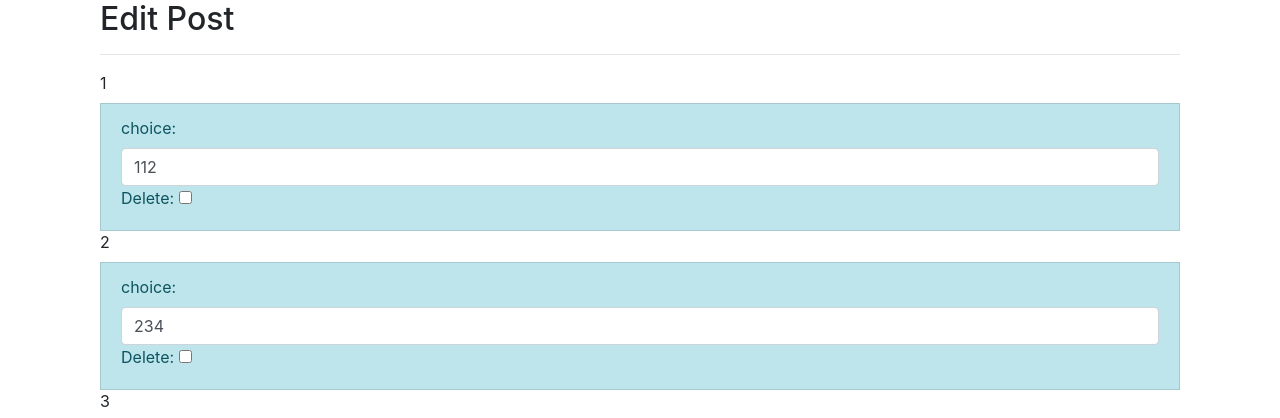
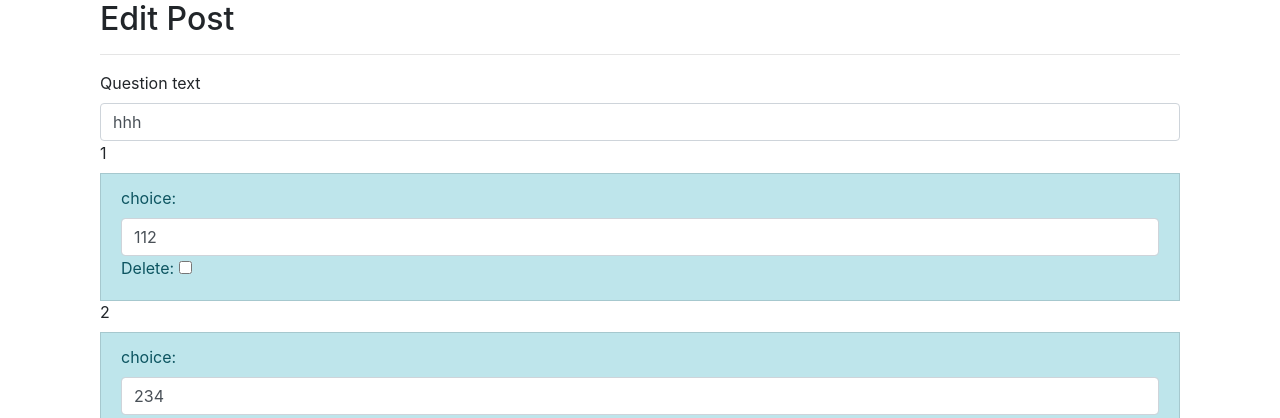
Before and after one commit to lenakotishova/Votalot, a Django app: page /polls/60/edit/ in a window 1280 px wide. Shown: the part 69-487 px from the top of the page. Run offline with Django 4.2, Linux system fonts and the light colour scheme; data comes from the database, SQL or seed files in the repository; both versions use the stored data as it was after the commit; some libraries are stand-ins or nearby versions.

Commit message:
Add Question_text to Update form

```diff
--- a/polls/templates/polls/edit_poll.html
+++ b/polls/templates/polls/edit_poll.html
@@ -10,7 +10,12 @@
     <div class="form-group">
         <form method="POST" action="">
             {% csrf_token %}
+            {% for field in question_form %}
+                <label>{{field.label}}</label>
+                {{ field }}
+            {% endfor %}
             <ul class="list-group">
+
                 {{ formset.management_form }}
                 {% for choice in formset %}
 
--- a/polls/views.py
+++ b/polls/views.py
@@ -75,25 +75,32 @@ def create_polls_form_view(request):
 def edit_poll_view(request, pk):
     question = Question.objects.get(id=pk)
     formset = PollFormSet(instance=question)
+    question_form = QuestionForm(instance=question)
     if request.method == 'POST':
         formset = PollFormSet(request.POST, instance=question)
-        if formset.is_valid():
+        question_form = QuestionForm(request.POST, instance=question)
+
+        if formset.is_valid() and question_form.is_valid():
             listing_instance = formset.save(commit=False)
+            question_text = question_form.save(commit=False)
+            question_text.save()
             for choice_value in listing_instance:
                 choice_value.save()
             return redirect('polls:details', pk=question.pk)
-        return render(request, 'polls/edit_poll.html', {
-                        'formset': formset, })
+        return render(request, 'polls/edit_poll.html', {'question_form': question_form, 'formset': formset})
     else:
 
         formset = PollFormSet(instance=question)
         return render(request, 'polls/edit_poll.html', {
-                'formset': formset, })
-
-    context = {
-        'formset': formset,
-    }
-    return render(request, 'polls/edit_poll.html', context)
+            'formset': formset,
+            'question_form': question_form,
+        })
+    #
+    # context = {
+    #     'formset': formset,
+    #     'question_form': question_form
+    # }
+    # return render(request, 'polls/edit_poll.html', context)
 
     # if choice_forms.is_valid():
     #     instance = choice_forms.save(commit=False)
```
Also changed, not shown: db.sqlite3.
